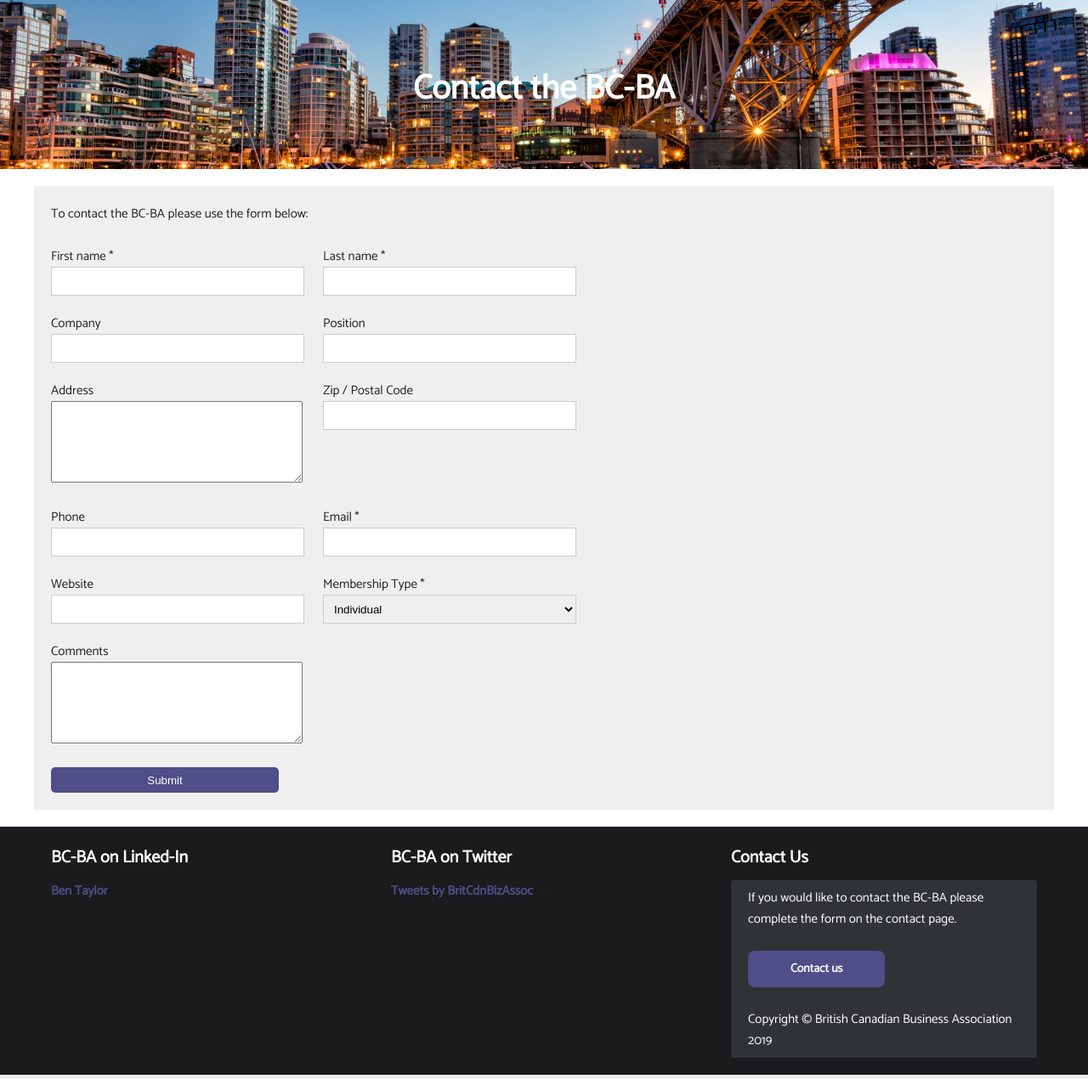
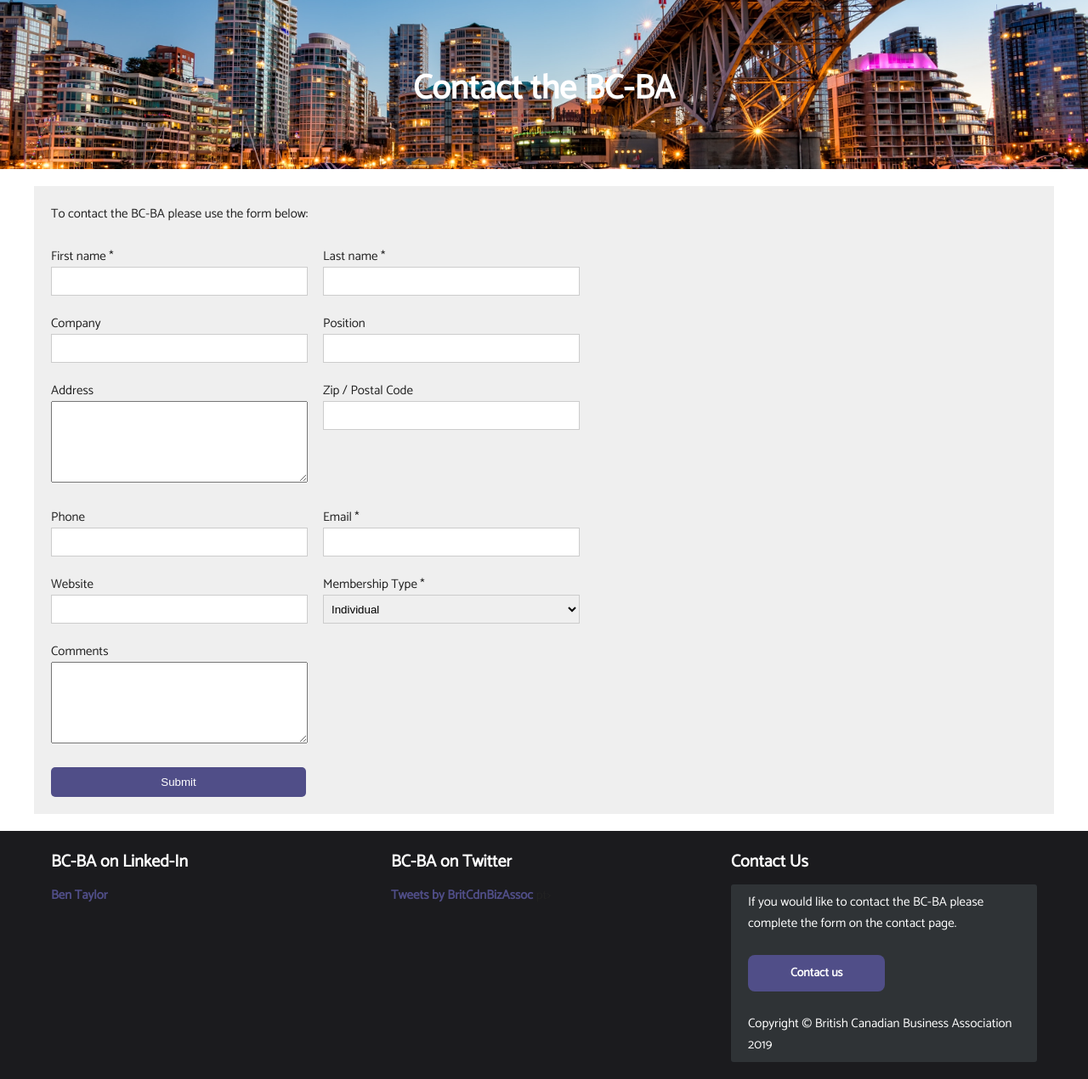
Before and after one commit to bentaylor81/bc-ba, a Django app: page /contact/ in a window 1280 px wide. Shown: the part 179-1449 px from the top of the page at 85% size. Run offline with Django 3.2, Linux system fonts and the light colour scheme; some libraries are stand-ins or nearby versions.

Commit message:
Style changes

```diff
--- a/bcba/settings.py
+++ b/bcba/settings.py
@@ -42,7 +42,7 @@ INSTALLED_APPS = [
 
 MIDDLEWARE = [
     'django.middleware.security.SecurityMiddleware',
-    'whitenoise.middleware.WhiteNoiseMiddleware', # Comment this out when working locally. Uncomment when deploying to show static files.
+    # 'whitenoise.middleware.WhiteNoiseMiddleware', # Comment this out when working locally. Uncomment when deploying to show static files.
     'django.contrib.sessions.middleware.SessionMiddleware',
     'django.middleware.common.CommonMiddleware',
     'django.middleware.csrf.CsrfViewMiddleware',
--- a/static/css/style.css
+++ b/static/css/style.css
@@ -41,6 +41,8 @@ nav.mobile-menu a:hover { background: #ccc; }
 /* Footer */
 footer { background: #1b1b1e; }
 footer #footer { display: grid; grid-template-columns: 1fr 1fr 1fr; grid-column: 2/3; grid-gap: 40px; padding: 20px; }
+footer #footer > div { max-width: 400px; }
+footer #footer .footer-linkedin { margin-bottom: 30px; }
 footer h3 { color: #fff; }
 footer .footer-contact > div { color: #fff; background: #2f3336; padding: 8px 20px; border-radius: 3px }
 
@@ -59,9 +61,9 @@ footer .footer-contact > div { color: #fff; background: #2f3336; padding: 8px 20
 #home-about img { display: block; width: 100%; height: auto; filter: brightness(75%); }
 
 /* Home Page - Sponsors */
-#sponsors-bg { background: #504e8899; margin-bottom: 30px; }
+#sponsors-bg { background: #3e6070; margin-bottom: 30px; }
 #sponsors-home { display: grid; grid-column: 2/3; grid-gap: 20px; padding: 20px; }
-#sponsors-home h3 { margin: 0; font-size: 22px; }
+#sponsors-home h3 { margin: 0; font-size: 22px; color: #fff; }
 #sponsors-home .logos {	display: grid; grid-gap: 20px; grid-template-columns: repeat(auto-fit, minmax(80px, 1fr)); }
 #sponsors-home .logos img { width: 100%; }
 
@@ -90,14 +92,17 @@ footer .footer-contact > div { color: #fff; background: #2f3336; padding: 8px 20
 
 /* Contact Us Page */
 #contact form { display: grid; grid-template-columns: repeat(2, minmax(auto, 300px)); grid-gap: 20px;  }
-#contact form > div > input { width: 280px; height: 28px; border: 1px solid #ccc; padding: 2px 8px; }
-#contact form textarea { width: 290px; }
-#contact form select { width: 298px;	height: 34px; border: 1px solid #ccc; padding: 2px 8px; }
-#contact form .button { background: #504e88; border: 0px; color: #fff; height: 30px; width: 268px; cursor: pointer; border-radius: 5px; }
+#contact form > div { }
+#contact form > div > input {  width: calc(100% - 10px); padding: 2px 5px; height: 28px; border: 1px solid #ccc; }
+#contact form textarea { width: calc(100% - 10px); padding: 2px 5px; }
+#contact form select { width: calc(100% - -2px); height: 34px; border: 1px solid #ccc; padding: 0px 5px; }
+#contact form .button { background: #504e88; border: 0px; color: #fff; height: 35px; width: 100%; cursor: pointer; border-radius: 5px; }
 #contact form .button:hover { opacity: 0.9; }
+#contact form .submit { grid-column: 1/2; }
 
 /* Media Queries - Screen size under 1200px */
 @media (max-width: 1200px) {
+	footer #footer { display: block; }
 	#showcase { height: 380px; }
 	#showcase h1 { font-size: 40px; }
 	#showcase p { font-size: 24px; }
--- a/website/templates/contact.html
+++ b/website/templates/contact.html
@@ -34,9 +34,7 @@
             </div>
             <div>
                 Address<br />
-                <textarea name="message" rows="6" cols="35">
-
-                </textarea>
+                <textarea name="message" rows="6" cols="35"></textarea>
             </div>
             <div>
                 Zip / Postal Code<br />
@@ -65,14 +63,9 @@
             </div>
             <div>
                 Comments<br />
-                <textarea name="comments" rows="6" cols="35">
-
-                </textarea>
+                <textarea name="comments" rows="6" cols="35"></textarea>
             </div>
-            <div>
-                &nbsp;
-            </div>
-            <div>
+            <div class="submit">
                 <input class="button" type="submit" value="Submit">
             </div>
         </form>
```
Also changed, not shown: website/templates/home.html (+9 -9 lines), 1 other file.
